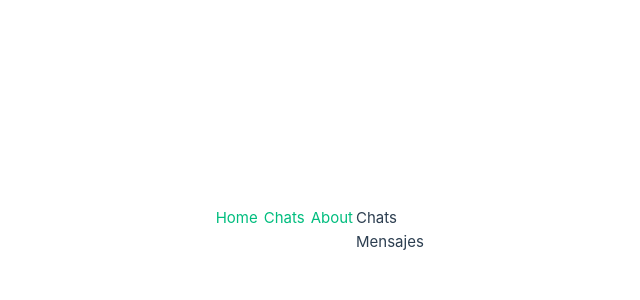
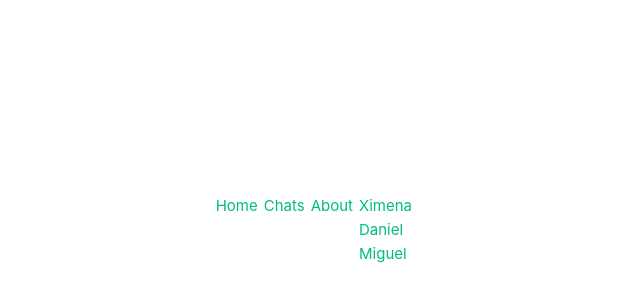
Before and after one commit to JDanielStart/vue-router, a Vue app: page /chats in a window 1280 px wide. Shown: the part 170-470 px from the top of the page, without its empty margins (284-924 px from the left). Built offline with nearby package versions, Linux system fonts and the light colour scheme.

Commit message:
Example of using dynamic parameters

```diff
--- a/src/router/index.js
+++ b/src/router/index.js
@@ -8,7 +8,8 @@
         { path: "/", component: HomeViewVue },
         //Esta es la manera para cargar solo la página que necesitamos en cada momento
         { path: "/about", component: import("../views/AboutView.vue") },
-        { path: "/chats", component: import("../views/ChatsView.vue") }
+        { path: "/chats", component: import("../views/ChatsView.vue") },
+        { path: "/chats/:chatId", component: import("../views/ChatsView.vue") }
     ]
 });
 
--- a/src/views/ChatsView.vue
+++ b/src/views/ChatsView.vue
@@ -1,10 +1,28 @@
 <template>
     <div>
         <aside>
-            Chats
+            <div v-for="chat in chats" :key="chat.id">
+                <router-link :to="`/chats/${chat.id}`">
+                    {{ chat.name }}
+                </router-link>
+            </div>
         </aside>
         <article>
-            Mensajes
+            {{ this.$route.params.chatId  }}
         </article>
     </div>
 </template>
+
+<script>
+    export default {
+        data() {
+            return {
+                chats: [
+                { id: 1, name: "Ximena" },
+                { id: 2, name: "Daniel" },
+                { id: 3, name: "Miguel" },
+            ]
+            }
+        }
+    }
+</script>
```
